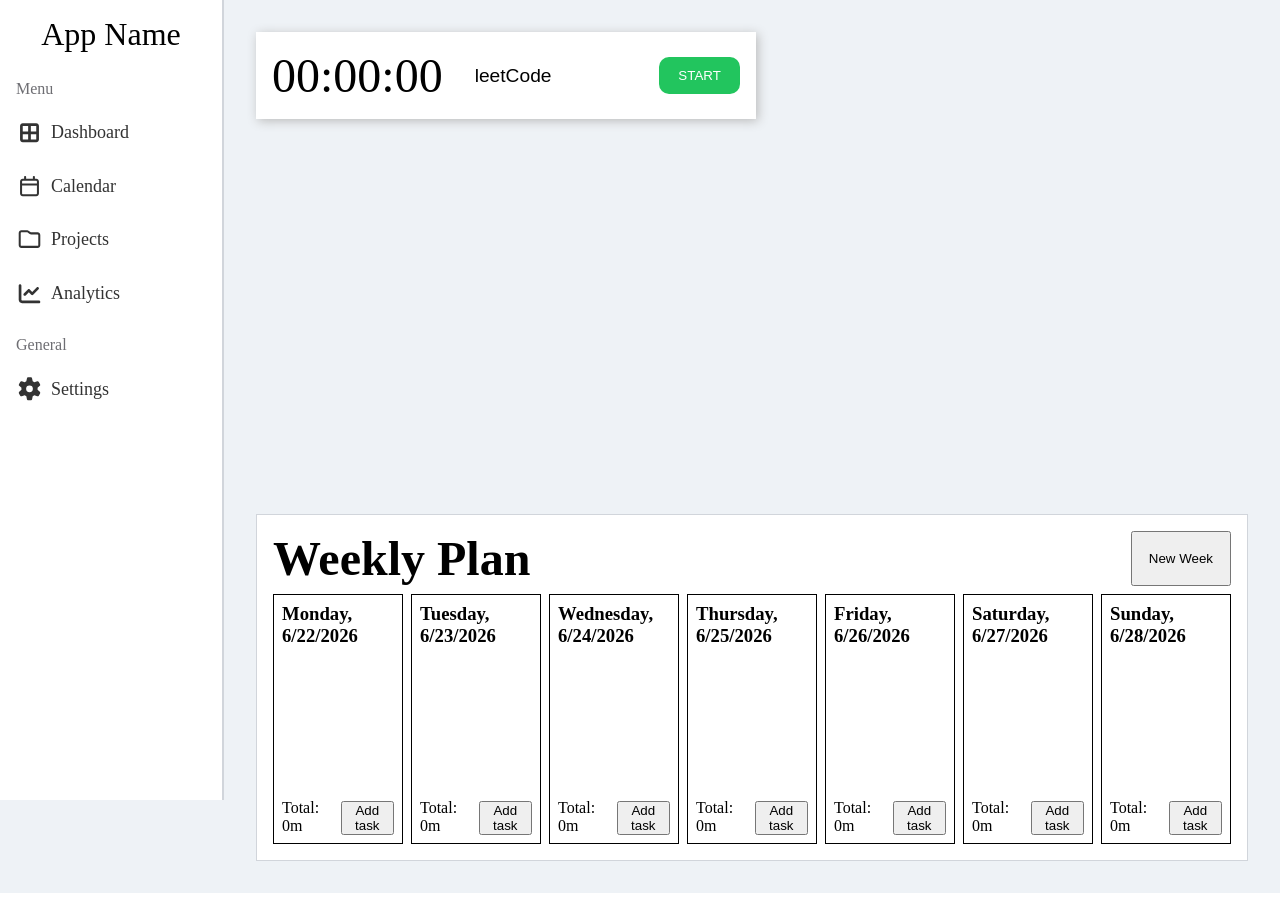
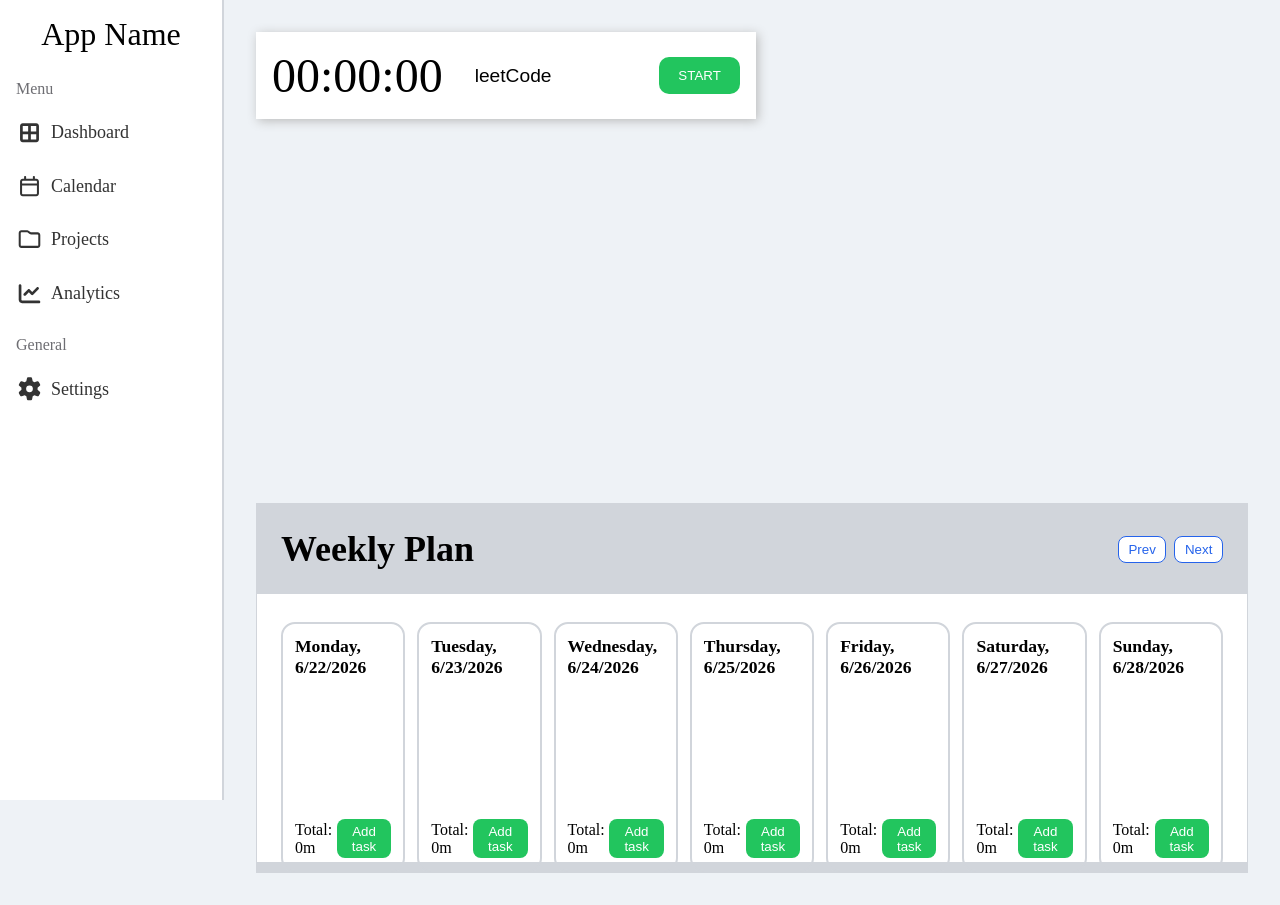
Before and after one commit to jacobespinosa/productivity-dashboard, a React (Vite) app: page / in a window 1280 px wide. Built offline with nearby package versions, Linux system fonts and the light colour scheme.

Commit message:
Finished the weekly calender css design

```diff
--- a/src/components/AddTaskModal.css
+++ b/src/components/AddTaskModal.css
@@ -15,6 +15,3 @@
     background-color: var(--background);
     padding: 1rem;
 }
-
-.modal-title {
-}
--- a/src/components/WeeklyCalender.css
+++ b/src/components/WeeklyCalender.css
@@ -1,49 +1,125 @@
 .weekly-calender {
     display: flex;
-    gap: 0.5rem;
     flex-direction: column;
     border: 1px solid var(--border);
     background-color: var(--surface);
-    padding: 1rem;
+    box-shadow: inset 0 -10px 0 var(--border);
 }
 
 .weekly-header {
     display: flex;
+    justify-content: space-between;
+    align-items: center;
+    margin-bottom: 1rem;
+    padding: 1.5rem;
+    background-color: var(--border);
 }
 
 .weekly-calender-title {
-    font-size: 3rem;
-    font-weight: 700;
+    font-size: 2.25rem;
 }
 
-.new-week-btn {
-    margin-left: auto;
-    padding: 0.5rem 1rem;
+.week-navigation {
+    display: flex;
+    gap: 0.5rem;
 }
 
 .day-container {
     display: flex;
-    gap: 0.5rem;
+    padding: 0.75rem 1.5rem 0;
+    gap: 0.75rem;
 }
 
 .day-card {
     display: flex;
+    gap: 0.5rem;
     flex-direction: column;
-    border: 1px solid black;
+    border: 2px solid var(--border);
+    border-radius: 14px;
     height: 250px;
     width: 14%;
-    padding: 0.5rem;
+    padding: 0.75rem;
 }
 
-.card-heading {
+.date {
+    font-size: 1.1rem;
+}
+
+.task-list {
+    overflow-y: auto;
+    padding-right: 0.5rem;
+}
+
+.list-item {
+    display: flex;
+    align-items: center;
+    gap: 0.5rem;
+    padding: 0.3rem;
+    cursor: pointer;
+    transition: background-color 0.2s ease;
+}
+
+.list-item input[type="checkbox"] {
+    width: 16px;
+    height: 16px;
+    flex-shrink: 0;
+}
+
+.list-item:hover {
+    background-color: var(--background);
+}
+
+.task-text {
+    flex: 1;
+}
+
+.list-item:hover .task-text {
+    color: var(--blue);
+}
+
+.delete-btn {
+    border: none;
+    background-color: transparent;
+    font-size: 1rem;
+    margin-left: auto;
+    color: var(--shadow);
+    transition: color 0.2s ease;
+}
+
+.delete-btn:hover {
+    color: var(--black);
 }
 
 .card-footing {
     margin-top: auto;
     display: flex;
     justify-content: space-between;
+    align-items: center;
 }
 
+.next-week,
+.prev-week,
 .add-task-btn {
     margin-top: auto;
+    background-color: var(--green);
+    border-radius: 8px;
+    cursor: pointer;
+    color: var(--surface);
+    border: none;
+    padding: 0.3rem 0.6rem;
 }
+
+.next-week,
+.prev-week {
+    background-color: var(--surface);
+    color: var(--blue);
+    border: 1px solid var(--blue);
+    transition: background-color 0.1s ease,
+                color 0.1s ease,
+}
+
+.next-week:hover,
+.prev-week:hover {
+    background-color: var(--blue);
+    color: var(--surface);
+}
--- a/src/components/WeeklyCalender.jsx
+++ b/src/components/WeeklyCalender.jsx
@@ -1,3 +1,5 @@
+import { FontAwesomeIcon } from '@fortawesome/react-fontawesome';
+import { faTrashCan  } from '@fortawesome/free-regular-svg-icons';
 import './WeeklyCalender.css';
 import AddTaskModal from './AddTaskModal';
 import { useState } from 'react';
@@ -47,6 +49,20 @@ function WeeklyCalender({ weeklyPlan, setWeeklyPlan }) {
         setIsModalOpen(false);
     }
 
+    function handleDeleteTask(dayId, taskId) {
+        setWeeklyPlan(prevWeeklyPlan =>
+            prevWeeklyPlan.map(day =>
+                day.id === dayId
+                ? {
+                    ...day,
+                    tasks: day.tasks.filter(task =>
+                        taskId !== task.id
+                    )
+                } : day
+            )
+        )
+    }
+
     function handleToggleTask(dayId, taskId) {
         setWeeklyPlan(prevWeeklyPlan =>
             prevWeeklyPlan.map(day =>
@@ -78,12 +94,22 @@ function WeeklyCalender({ weeklyPlan, setWeeklyPlan }) {
         setIsModalOpen(true);
     }
 
+
+    function formatMinutes(minutes) {
+        const hours = Math.floor(minutes / 60);
+        const mins  = Math.floor(minutes % 60);
+        return `${hours > 0 ? `${hours}h ` : ""}${mins}m`;
+    }
+
     return (
         <>
         <div className="weekly-calender">
         <div className="weekly-header">
           <h1 className="weekly-calender-title">Weekly Plan</h1>
-          <button type="button" className="new-week-btn">New Week</button>
+          <div className="week-navigation">
+              <button type="button" className="prev-week">Prev</button>
+              <button type="button" className="next-week">Next</button>
+          </div>
         </div>
 
         <div className="day-container">
@@ -91,7 +117,8 @@ function WeeklyCalender({ weeklyPlan, setWeeklyPlan }) {
             const totalTime = day.tasks.reduce(
                 (acc, task) => acc + task.time,
                 0
-            );
+            )
+
 
             return (
                 <div key={day.id} className="day-card">
@@ -99,22 +126,40 @@ function WeeklyCalender({ weeklyPlan, setWeeklyPlan }) {
                         <h3 className="date">{day.day}, {day.date}</h3>
                     </div>
 
-                    <ul>
+                    <ul className="task-list">
                         {day.tasks.map(task => (
-                            <li key={task.id} onClick={() => handleEditTask(day.id, task)}>
+                            <li
+                              key={task.id}
+                              className="list-item">
                                 <input
                                     type="checkbox"
                                     checked={task.isDone}
                                     onClick={(e) => e.stopPropagation()}
                                     onChange={() => handleToggleTask(day.id, task.id)}
                                 />
-                                {task.name} - {task.time}m
+                                <span
+                                    className="task-text"
+                                    onClick={() => handleEditTask(day.id, task)}>
+                                    {task.name} - {formatMinutes(task.time)}
+                                </span>
+                                <button
+                                    type="button"
+                                    className="delete-btn"
+                                    onClick={(e) => {
+                                        e.stopPropagation();
+                                        handleDeleteTask(day.id, task.id);
+                                    }}
+                                >
+                                <FontAwesomeIcon icon={faTrashCan} />
+                                </button>
                             </li>
                         ))}
                     </ul>
 
                     <div className="card-footing">
-                        <p className="estimated-time">Total: {totalTime}m</p>
+                        <p className="estimated-time">
+                            Total: {formatMinutes(totalTime)}
+                        </p>
 
                         <button
                             type="button"
--- a/src/index.css
+++ b/src/index.css
@@ -6,10 +6,11 @@
     --text-secondary: #6e6e73;
 
     --border: #d1d5db;
-
+    --shadow: #bbb;
     --accent: #4CC9FE;
 
-    --shadow: #bbb;
+    --blue: #2563eb;
+    --black: #000;
     --green: #22c55e;
     --yellow: #f59e0b;
     --red: #ef4444;
--- a/src/pages/Dashboard.css
+++ b/src/pages/Dashboard.css
@@ -8,7 +8,7 @@
     display: grid;
     flex: 1;
     grid-template-columns: 1fr 1fr 1fr;
-    grid-template-rows: auto 1fr 1fr;
+    grid-template-rows: auto 1fr 1.1fr;
     gap: 1.5rem;
     grid-template-areas:
         'timer timer taskList'
```
